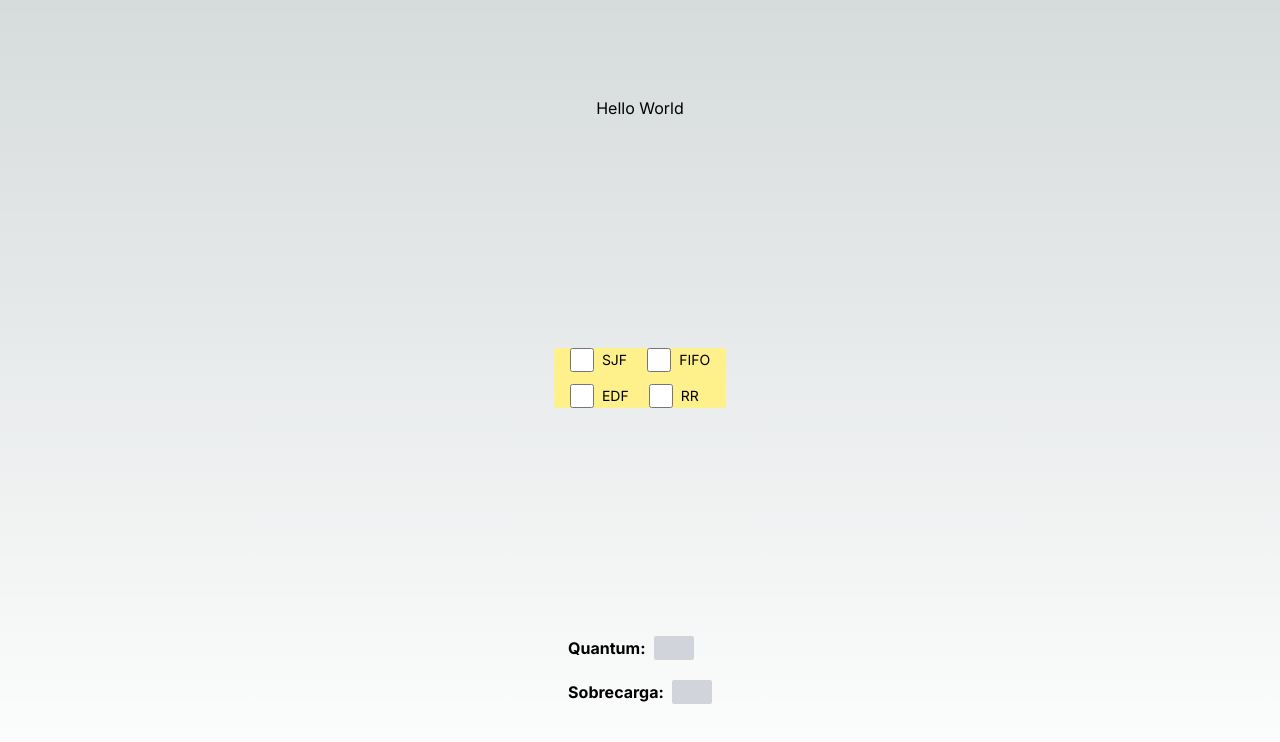
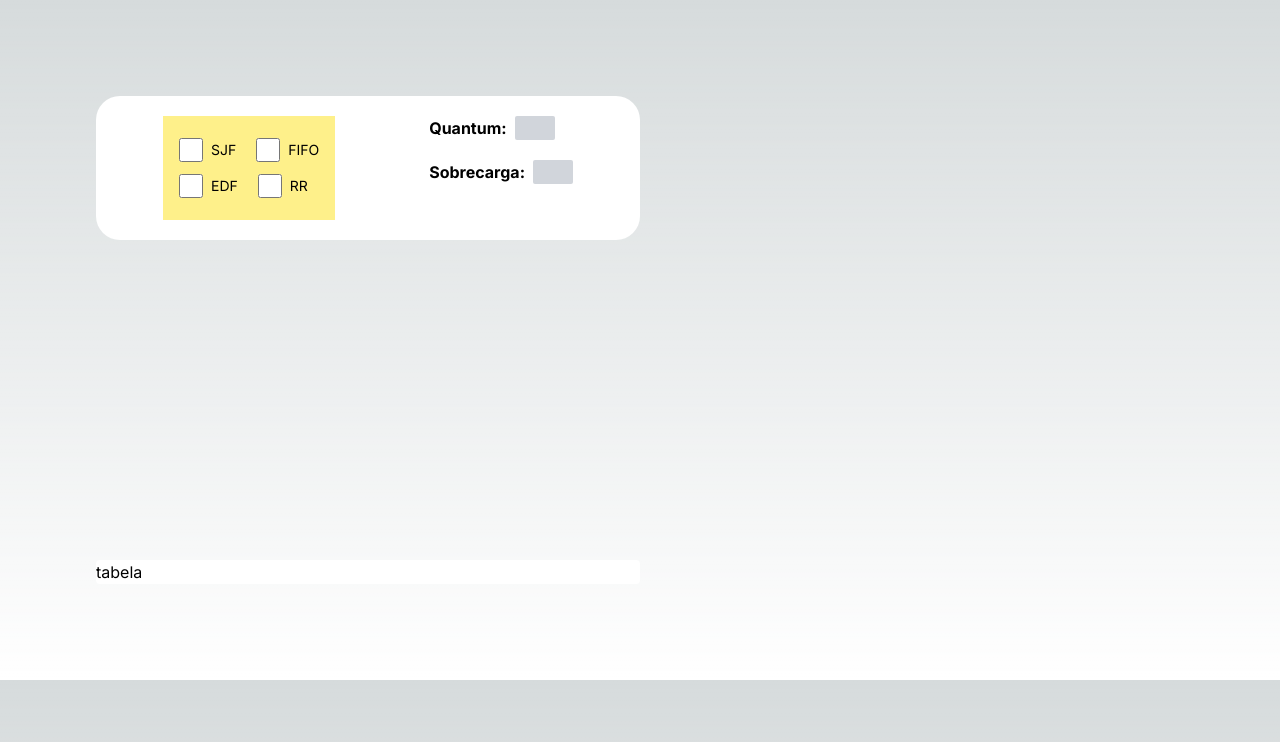
Before and after one commit to jcmoreiraa/escalonador-de-processos, a Next.js app in the folder escalador-de-processos/: page / in a window 1280 px wide. Shown: the top 742 px of the page. Built offline with nearby package versions, Linux system fonts and the light colour scheme.

Commit message:
modified:   escalador-de-processos/src/app/page.tsx 	modified:   escalador-de-processos/src/components/botoes.tsx 	modified:   escalador-de-processos/src/components/quantum.tsx 	new file:   escalador-de-processos/src/components/tabela.tsx

```diff
--- a/escalador-de-processos/src/app/page.tsx
+++ b/escalador-de-processos/src/app/page.tsx
@@ -1,14 +1,19 @@
 'use client'
 import Botoes from "@/components/botoes";
 import Quantum from "@/components/quantum";
+import Tabela from "@/components/tabela";
 import Image from "next/image";
 
 export default function Home() {
   return (
-    <main className="flex min-h-screen flex-col items-center justify-between p-24">
-      <h1> Hello World</h1>
-      <Botoes/>
-      <Quantum/>
+    <main className="flex flex-col align-center justify-center p-24 gap-y-80">
+        <div className=" flex flex-row justify-around bg-white w-1/2 min-h-36 gap-y-44 p-5 rounded-3xl">
+          <Botoes/>
+          <Quantum/>
+        </div>
+
+        <Tabela/>
+
     </main>
   );
 }
--- a/escalador-de-processos/src/components/botoes.tsx
+++ b/escalador-de-processos/src/components/botoes.tsx
@@ -12,7 +12,7 @@ const Botoes = () => {
     }
 
     return (
-        <div className='text-black flex flex-col gap-3 bg-yellow-200 min-w-[150px] px-4'>
+        <div className='text-black  justify-center flex flex-col gap-3 bg-yellow-200 min-w-[150px] px-4'>
             <div className='flex space-x-5 items-center justify-around'>
                 <label className='flex items-center space-x-2 rounded-full'>
                     <input
--- a/escalador-de-processos/src/components/quantum.tsx
+++ b/escalador-de-processos/src/components/quantum.tsx
@@ -13,7 +13,7 @@ const Quantum = () => {
     }
 
     return (
-        <div className='flex flex-col gap-5 font-bold'>
+        <div className='flex flex-col gap-5 font-bold text-black'>
             <label>
                 Quantum:
                 <input
--- /dev/null
+++ b/escalador-de-processos/src/components/tabela.tsx
@@ -0,0 +1,11 @@
+import React, { useState } from 'react';
+
+const Tabela = () => {
+    return (
+        <div className='bg-white w-1/2 rounded'>
+          <p className="text-black">tabela</p>
+        </div>
+    );
+}
+
+export default Tabela;
```
